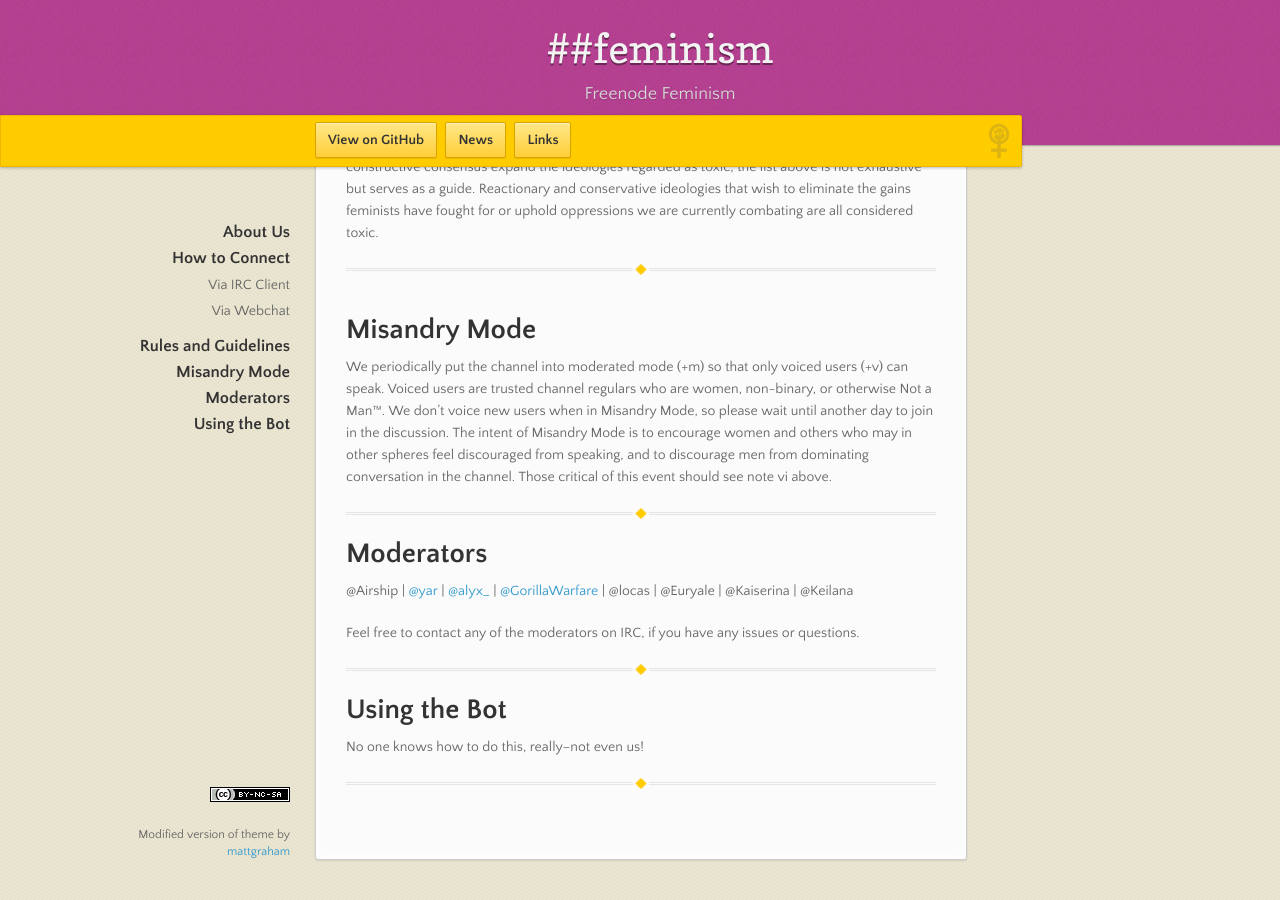
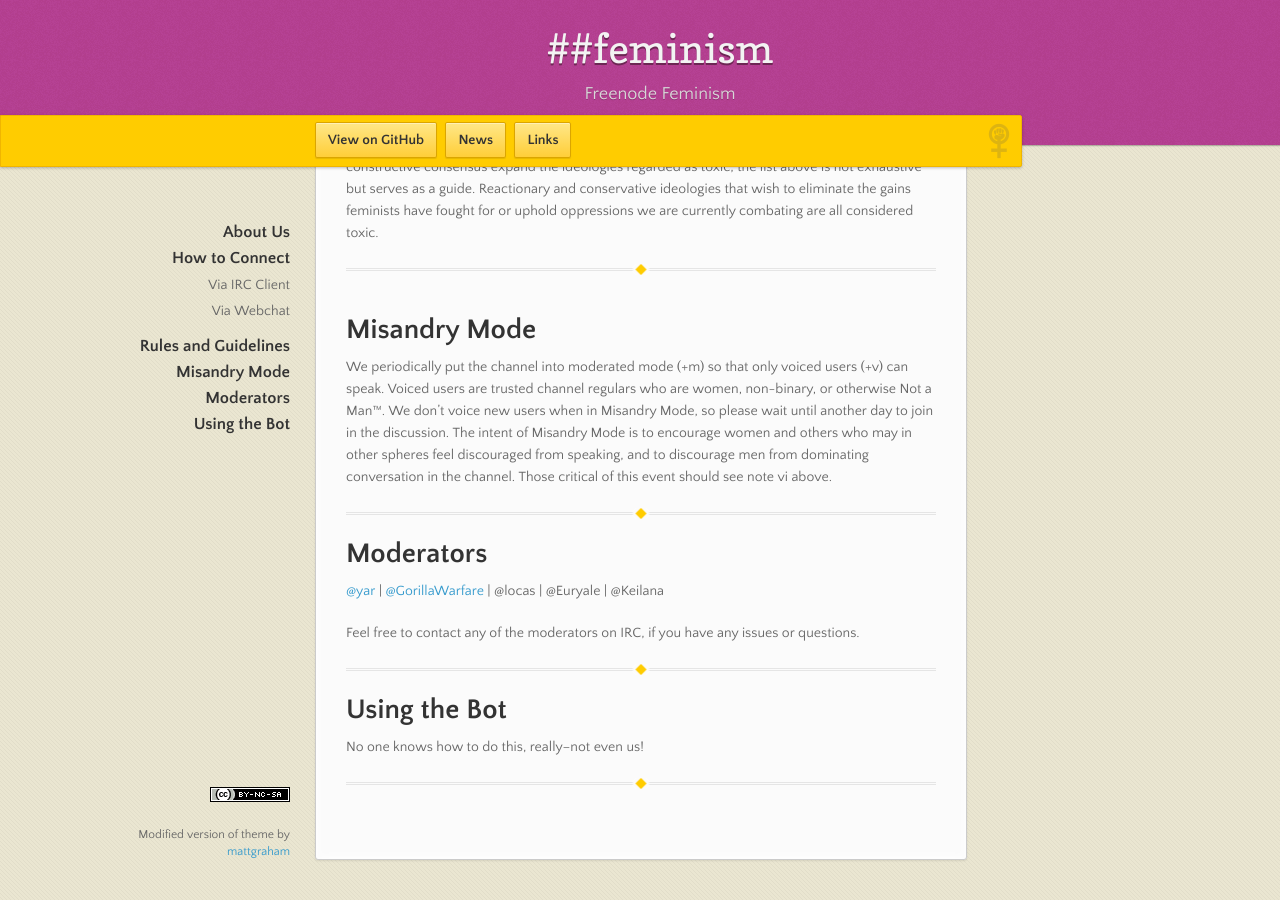
Before and after one commit to feminism-chat/feminism-chat.github.io, a Jekyll site: the page built from index.md, in a window 1280 px wide and 900 px high, scrolled down 3609 px. Built offline with Jekyll 4.4.1, drawn with Linux system fonts in a browser that asks for light colours; nearby versions of some CDN libraries.

Commit message:
remove old mods

```diff
--- a/index.md
+++ b/index.md
@@ -121,7 +121,7 @@ We periodically put the channel into moderated mode (+m) so that only voiced use
 
 # Moderators
 
-@Airship \| [@yar](https://github.com/yardenac) \| [@alyx_](http://alyx.io) \| [@GorillaWarfare](https://github.com/molly) \| @locas \| @Euryale \| @Kaiserina \| @Keilana
+[@yar](https://github.com/yardenac) \| [@GorillaWarfare](https://github.com/molly) \| @locas \| @Euryale \| @Keilana
 
 Feel free to contact any of the moderators on IRC, if you have any issues or questions.
 
```
